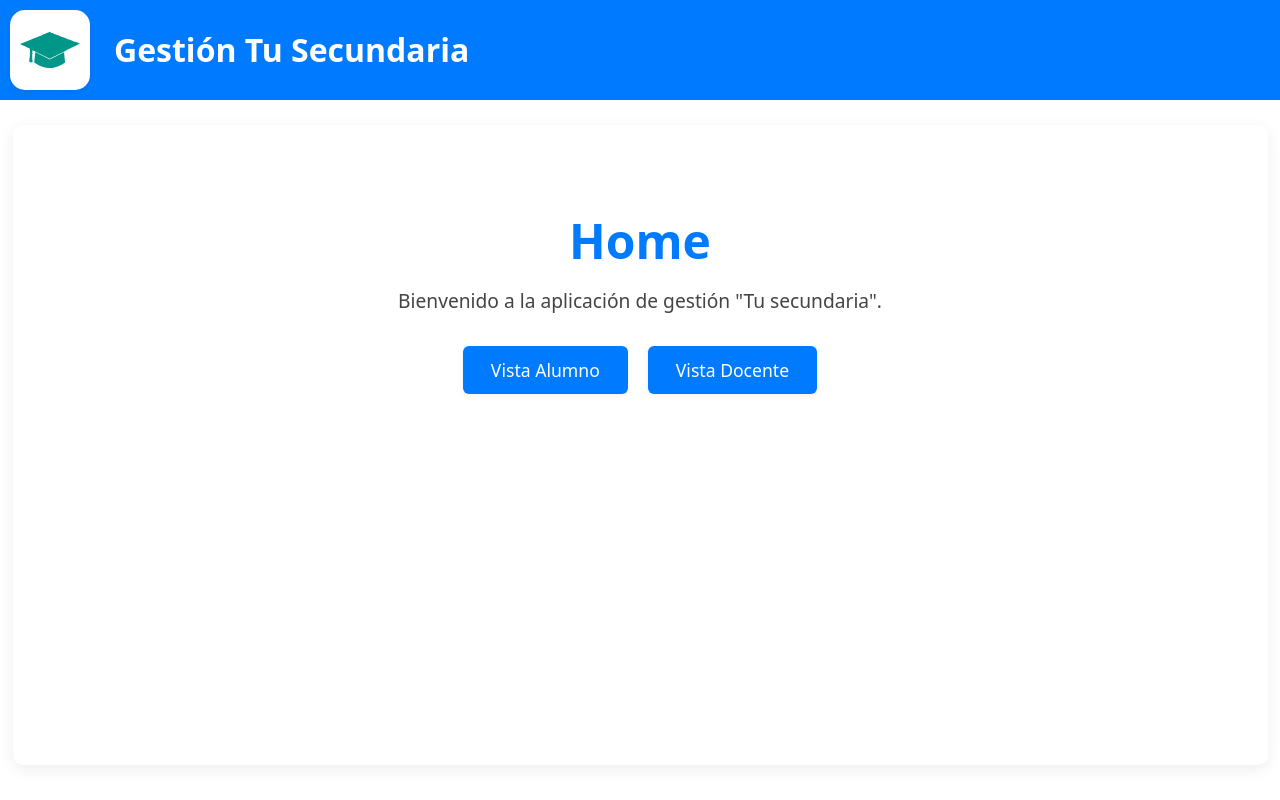
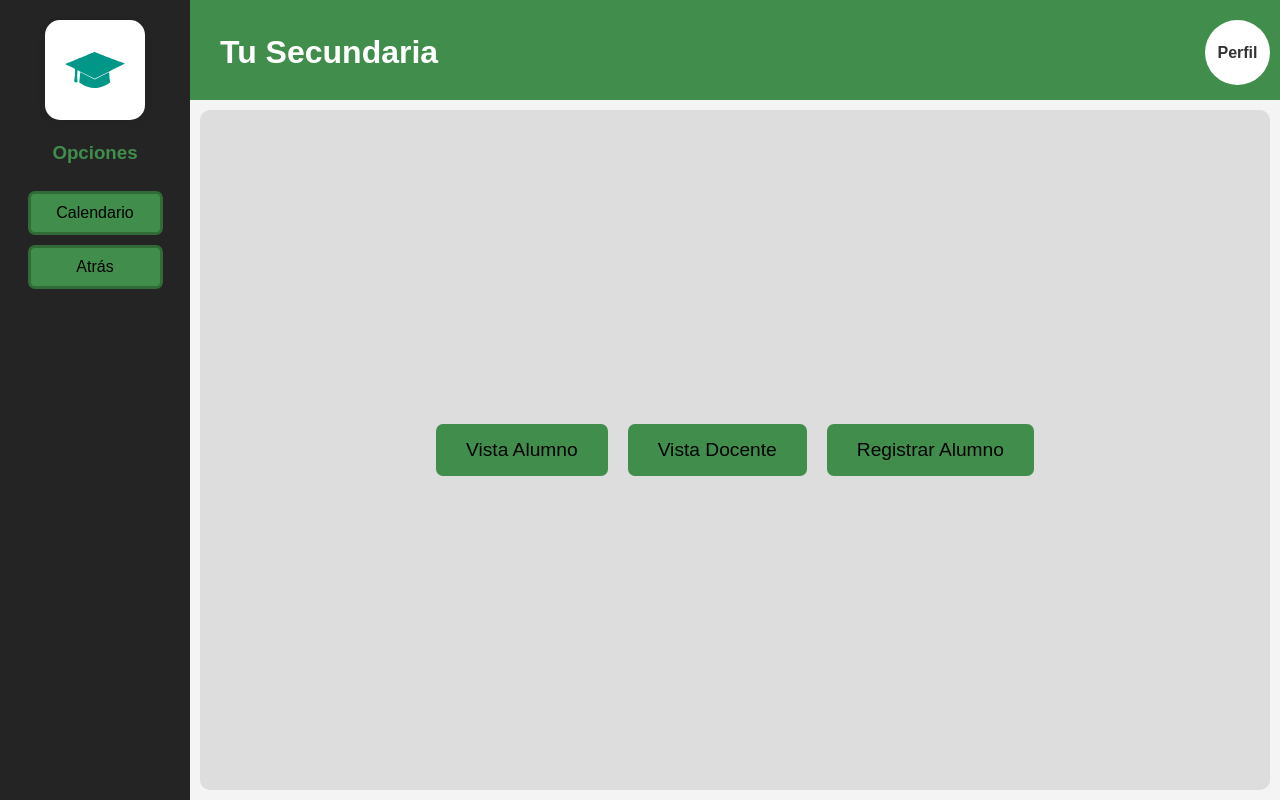
Before and after one commit to MartinianoLeonCorrea/frontendapp_tpGS, a React (Vite) app: page / in a window 1280 px wide. Built offline with nearby package versions, Linux system fonts and the light colour scheme.

Commit message:
Reorganización visual del Home

```diff
--- a/src/App.css
+++ b/src/App.css
@@ -1,13 +1,151 @@
 /* Estiliza solo el componente App */
 .app-container {
   font-family: sans-serif;
-  max-width: 1200px;
-  margin: 0 auto;
-  padding: 20px;
+  margin: 0;
+  padding: 0;
   background-color: #f4f4f4;
-  border-radius: 8px;
+  width: 100vw;
+  height: 100vh;
+  display: flex;
 }
 
+.main-content {
+  display: flex;
+  flex-direction: column;
+  width: calc(100% - 190px);
+  height: 100%;
+  margin-left: 190px;
+  position: fixed;
+}
+
+.main-content h2 {
+  color: black;
+  margin-bottom: 10px;
+  font-size: 3rem;
+  justify-self: flex-start;
+}
+
+.main-content p {
+  color: #444;
+  font-size: 1.2rem;
+  margin-bottom: 30px;
+}
+
+.main-header {
+  background-color: #418e4c;
+  width: 97vw;
+  height: 100px;
+}
+
+.header-title {
+  color: white;
+  font-size: 2rem;
+  font-weight: bold;
+  margin: 0;
+  position: fixed;
+  left: 220px;
+  top: 35px;
+}
+
+.body {
+  background: #dddddd;
+  border-radius: 10px;
+  flex: 1;
+  align-content: center;
+  margin: 10px;
+  height: auto;
+  width: auto;
+}
+
+.button-row {
+  display: flex;
+  gap: 20px;
+  justify-content: center;
+  width: 100%;
+}
+
+.button-row button {
+  background-color: #418e4c;
+  color: black;
+  border: none;
+  border-radius: 7px;
+  padding: 15px 30px;
+  font-size: 1.2rem;
+  cursor: pointer;
+}
+.button-row button:hover {
+  background-color: #306b38;
+}
+
+.sidebar {
+  width: 150px;
+  background-color: #242424;
+  height: 100vh;
+  position: fixed;
+  top: 0;
+  left: 0;
+  display: flex;
+  flex-direction: column;
+  align-items: center;
+  padding: 20px;
+  z-index: 2;
+}
+
+.sidebar button {
+  background-color: #418e4c;
+  color: black;
+  border: none;
+  border-radius: 7px;
+  padding: 10px;
+  width: 90%;
+  text-align: center;
+  margin: 5px 0;
+  border: 3px solid #306b38;
+}
+.sidebar h3 {
+  color: #418e4c;
+}
+
+.perfil-box {
+  width: 65px;
+  height: 65px;
+  background: #fff;
+  border-radius: 35px;
+  position: fixed;
+  top: 20px;
+  right: 10px;
+  z-index: 2;
+  display: flex;
+  justify-content: center;
+  align-items: center;
+}
+.perfil-box p {
+  margin: 0;
+  font-weight: bold;
+  color: #333;
+}
+
+.logo-box {
+  width: 100px;
+  height: 100px;
+  background: #fff;
+  border-radius: 15px;
+  display: flex;
+  align-items: center;
+  justify-content: center;
+  box-shadow: 0 2px 8px rgba(0, 0, 0, 0.07);
+}
+
+.logo-img {
+  width: 60px;
+  height: 60px;
+  object-fit: contain;
+}
+
+body {
+  background-color: black;
+  height: auto;
+}
 h1,
 h2 {
   color: #333;
@@ -29,7 +167,7 @@ h3 {
 
 .search-section button {
   padding: 8px 12px;
-  background-color: #007bff;
+  background-color: #0d6618;
   color: white;
   border: none;
   border-radius: 4px;
@@ -64,90 +202,5 @@ p {
 }
 
 ul {
-  color: #222; /* Cambia este valor por el color que prefieras */
+  color: #222;
 }
-
-.main-header {
-  width: 100%;
-  min-height: 100px;
-  background: #007bff;
-  display: flex;
-  align-items: center;
-  padding: 0 0 0 10px;
-  box-sizing: border-box;
-  position: relative;
-}
-
-.logo-box {
-  width: 80px;
-  height: 80px;
-  background: #fff;
-  border-radius: 15px;
-  display: flex;
-  align-items: center;
-  justify-content: center;
-  margin-right: 24px;
-  box-shadow: 0 2px 8px rgba(0, 0, 0, 0.07);
-}
-
-.logo-img {
-  width: 60px;
-  height: 60px;
-  object-fit: contain;
-}
-
-.header-title {
-  color: #fff;
-  font-size: 2rem;
-  font-weight: bold;
-  margin: 0;
-}
-
-.home-container {
-  display: flex;
-  flex-direction: column;
-  align-items: center;
-  justify-content: top;
-  min-height: 70vh;
-  background: #fff;
-  border-radius: 10px;
-  box-shadow: 0 4px 16px rgba(0, 0, 0, 0.07);
-  padding: 40px 20px;
-  margin: 25px auto;
-  width: calc(100vw - 65px);
-}
-
-.home-container h2 {
-  color: #007bff;
-  margin-bottom: 10px;
-  font-size: 3rem;
-}
-
-.home-container p {
-  color: #444;
-  font-size: 1.2rem;
-  margin-bottom: 30px;
-}
-
-.home-container button {
-  padding: 12px 28px;
-  background-color: #007bff;
-  color: #fff;
-  border: none;
-  border-radius: 6px;
-  font-size: 1.1rem;
-  cursor: pointer;
-  transition: background 0.2s;
-  box-shadow: 0 2px 8px rgba(0, 0, 0, 0.05);
-}
-
-.home-container button:hover {
-  background-color: #0056b3;
-}
-
-.button-row {
-  display: flex;
-  gap: 20px;
-  justify-content: center;
-  width: 100%;
-}
--- a/src/App.jsx
+++ b/src/App.jsx
@@ -9,16 +9,23 @@ import Header from './components/Header';
 import DashboardAlumno from './pages/alumno/DashboardAlumno';
 import DashboardDocente from './pages/docente/DashboardDocente';
 import MateriasAlumno from './pages/alumno/MateriasAlumno';
+import RegistrarAlumno from './pages/docente/RegistrarAlumno';
+import Sidebar from './components/Sidebar';
 
 // Componente Home sin el header
 function Home() {
   const navigate = useNavigate();
   return (
     <>
-      <Header title="Gestión Tu Secundaria" />
-      <div className="home-container">
-        <h2>Home</h2>
-        <p>Bienvenido a la aplicación de gestión "Tu secundaria".</p>
+      <div className="app-container">
+        <Sidebar />
+
+        <div className="perfil-box">
+          <p>Perfil</p>
+        </div>
+        <div className="main-content">
+          <Header title="Tu Secundaria" />
+          <div className="body">
             <div className="button-row">
               <button onClick={() => navigate('/alumno/dashboard')}>
                 Vista Alumno
@@ -26,6 +33,11 @@ function Home() {
               <button onClick={() => navigate('/docente/dashboard')}>
                 Vista Docente
               </button>
+              <button onClick={() => navigate('/docente/registrar')}>
+                Registrar Alumno
+              </button>
+            </div>
+          </div>
         </div>
       </div>
     </>
@@ -39,6 +51,7 @@ function App() {
         <Route path="/" element={<Home />} />
         <Route path="/alumno/dashboard" element={<DashboardAlumno />} />
         <Route path="/docente/dashboard" element={<DashboardDocente />} />
+        <Route path="/docente/registrar" element={<RegistrarAlumno />} />
         <Route path="/alumno/materias" element={<MateriasAlumno />} />
       </Routes>
     </Router>
--- a/src/components/Header.jsx
+++ b/src/components/Header.jsx
@@ -1,9 +1,6 @@
 function Header({ title }) {
   return (
     <header className="main-header">
-      <div className="logo-box">
-        <img src="/icono.svg" alt="Imagen Logo" className="logo-img" />
-      </div>
       <h1 className="header-title">{title}</h1>
     </header>
   );
--- /dev/null
+++ b/src/components/Sidebar.jsx
@@ -0,0 +1,16 @@
+// components/Sidebar.jsx
+
+const Sidebar = () => {
+  return (
+    <div className="sidebar">
+      <div className="logo-box">
+        <img src="/icono.svg" alt="Imagen Logo" className="logo-img" />
+      </div>
+      <h3>Opciones</h3>
+      <button>Calendario</button>
+      <button>Atrás</button>
+    </div>
+  );
+};
+
+export default Sidebar;
--- a/src/index.css
+++ b/src/index.css
@@ -26,8 +26,8 @@ a:hover {
 
 body {
   margin: 0;
-  min-width: 100vw;
-  min-height: 100vh;
+  width: 100%;
+  height: 100%;
 }
 
 h1 {
--- a/src/pages/alumno/DashboardAlumno.jsx
+++ b/src/pages/alumno/DashboardAlumno.jsx
@@ -1,15 +1,11 @@
 import { useNavigate } from 'react-router-dom';
-import Header from '../../components/Header';
+import Sidebar from '../../components/Sidebar';
 
 function DashboardAlumno() {
   const navigate = useNavigate();
   return (
     <>
-      <Header title="Dashboard Alumno" />
-      <div className="logo-box">
-        <img src={''} alt="imagen logo" className="logo-img" />
-      </div>
-      <h1 className="header-title">Gestión Tu Secundaria</h1>
+      <Sidebar />
       <div className="home-container">
         <h2>Dashboard Alumno</h2>
         <button onClick={() => navigate('/alumno/materias')}>
--- /dev/null
+++ b/src/pages/docente/RegistrarAlumno.jsx
@@ -0,0 +1,10 @@
+function RegistrarAlumno() {
+  return (
+    <div>
+      <h2>Registrar Alumno</h2>
+      {/* Desarrollar el formulario para registrar un nuevo alumno */}
+    </div>
+  );
+}
+
+export default RegistrarAlumno;
```
Lines whose indentation alone changed are shown as unchanged.
